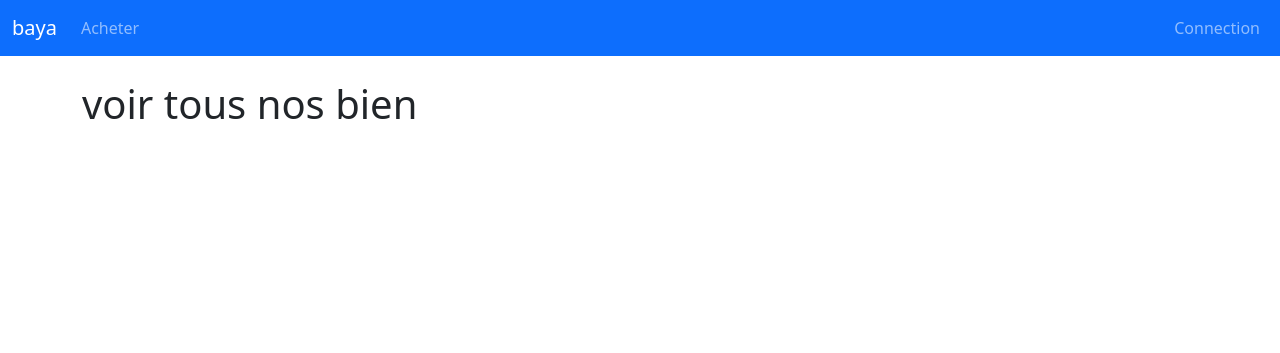
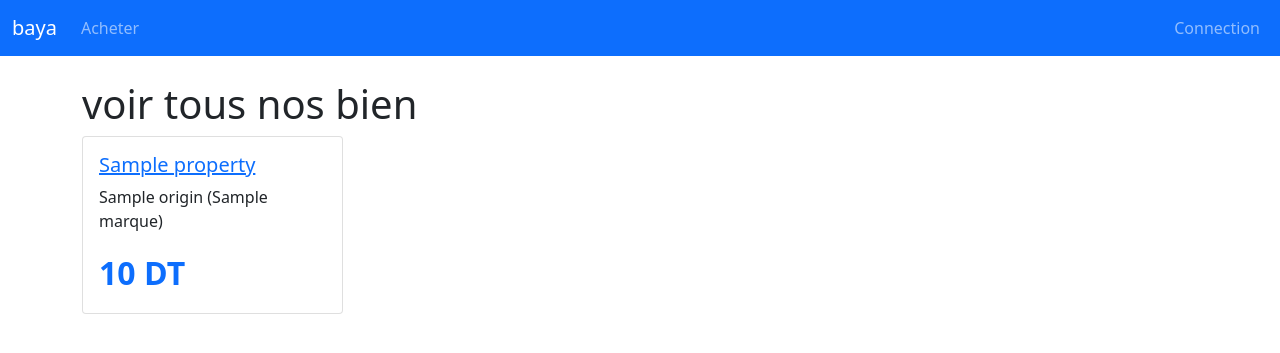
Before and after one commit to amine-baya/agencevoiture, a Symfony app: template templates/property/index.html.twig in a window 1280 px wide. Shown: the top 353 px of the page. Run offline with Twig, Linux system fonts and the light colour scheme; the template is opened without the code that fills it: most values are stand-ins (such as "Sample title", 1, 10 or a date in 2020); some libraries are stand-ins or nearby versions.

Commit message:
add a pagination for our properies

```diff
--- a/composer.json
+++ b/composer.json
@@ -11,6 +11,8 @@
         "doctrine/doctrine-bundle": "^2.5",
         "doctrine/doctrine-migrations-bundle": "^3.2",
         "doctrine/orm": "^2.10",
+        "fzaninotto/faker": "^1.9",
+        "knplabs/knp-paginator-bundle": "^5.8",
         "phpdocumentor/reflection-docblock": "^5.3",
         "sensio/framework-extra-bundle": "^6.2",
         "stof/doctrine-extensions-bundle": "^1.7",
--- a/config/bundles.php
+++ b/config/bundles.php
@@ -12,7 +12,7 @@ return [
     Doctrine\Bundle\MigrationsBundle\DoctrineMigrationsBundle::class => ['all' => true],
     Symfony\Bundle\SecurityBundle\SecurityBundle::class => ['all' => true],
     Twig\Extra\TwigExtraBundle\TwigExtraBundle::class => ['all' => true],
-    Symfony\Bundle\WebServerBundle\WebServerBundle::class => ['dev' => true],
     Stof\DoctrineExtensionsBundle\StofDoctrineExtensionsBundle::class => ['all' => true],
     Doctrine\Bundle\FixturesBundle\DoctrineFixturesBundle::class => ['dev' => true, 'test' => true],
+    Knp\Bundle\PaginatorBundle\KnpPaginatorBundle::class => ['all' => true],
 ];
--- a/src/Repository/PropertyRepository.php
+++ b/src/Repository/PropertyRepository.php
@@ -3,8 +3,11 @@
 namespace App\Repository;
 
 use App\Entity\Property;
+
 use Doctrine\Bundle\DoctrineBundle\Repository\ServiceEntityRepository;
 use Doctrine\ORM\QueryBuilder;
+use Doctrine\ORM\Query;
+
 use Doctrine\Persistence\ManagerRegistry;
 
 /**
@@ -25,11 +28,12 @@ class PropertyRepository extends ServiceEntityRepository
     /**
      * @return Property[]
      */
-    public function findAllVisible(): array
+    public function findAllVisibleQuery(): array
     {
         return $this->findVisibleQuery()
                ->getQuery()
                ->getResult();
+
 
     }
 
--- /dev/null
+++ b/templates/property/_property.html.twig
@@ -0,0 +1,15 @@
+
+
+
+    <div class="col-3 mb-4">
+        <div class="card">
+            <div class="card-body">
+                <h5 class="card-title">
+                    <a href="{{ path('property.show',{id: property.id, title: property.title})}}"> {{ property.title }} </a>
+                </h5>
+                <p class="card-text" > {{property.origin}} ({{property.marque}})  </p>
+                <div class="text-primary" style="font-weight:bold; font-size: 2rem;" > {{property.formattedPrice }} DT</div>
+
+            </div>
+        </div>
+    </div>
--- a/templates/property/index.html.twig
+++ b/templates/property/index.html.twig
@@ -3,8 +3,26 @@
 {%block title 'Tous nos bien' %}
 
 {%block body%}
-<div class="container mt-4">
+<div class="container">
+<div class=" mt-4 mb-4 ">
 <h1>voir tous nos bien</h1>
+
+<div class="row">
+    {% for property in properties %}
+        {% include 'property/_property.html.twig'  %}
+    {% endfor %}
+</div>
+
+<div class="pagination">
+
+        {{ knp_pagination_render(properties)}}
+
+</div>
+
+
+</div>
+
+
 
 </div>
 
```
Also changed, not shown: src/Controller/PropertyController.php (+15 -4 lines), templates/pages/home.html.twig (+6 -4 lines), 4 other files.
